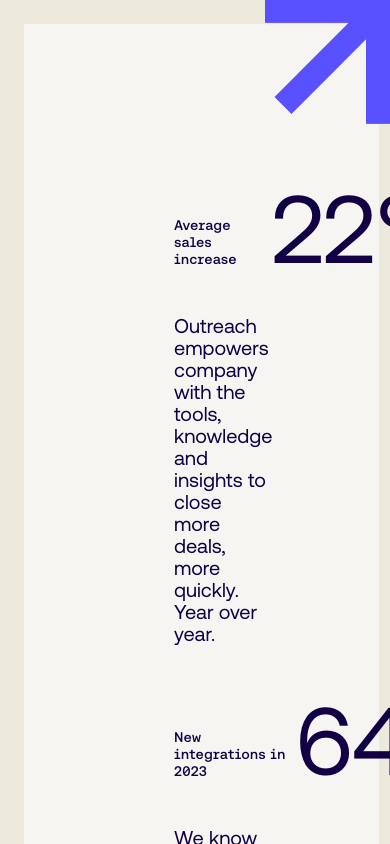
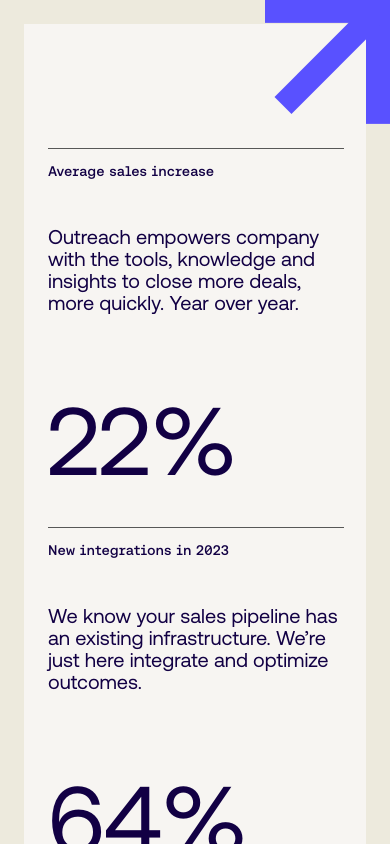
Before and after one commit to ErickRoo/pxpl, a Next.js app: page /components/Stats in a window 390 px wide. Shown: the top 844 px of the page. Built offline with nearby package versions, Linux system fonts and the light colour scheme.

Commit message:
fix: set size for mobile version

```diff
--- a/components/blocks/stats/stats.module.scss
+++ b/components/blocks/stats/stats.module.scss
@@ -40,21 +40,79 @@
   background-color: theme('colors.butterCream');
 
   margin: auto;
-  padding: 15.6rem 20.5rem 20.4rem 15rem;
+  padding: 12.4rem 2.2rem 1.5rem 2.4rem;
+
+  @screen md {
+    padding: 9.6rem 10rem 1.6rem 6.8rem;
+  }
+
+  @screen lg {
+    padding: 12.8rem 14rem 8.6rem 9rem;
+  }
+
+  @screen xl {
+    padding: 15.6rem 20.4rem 9.8rem 15rem;
+  }
+
 }
 
 .row {
   border-top: 1.5px solid theme('colors.steel');
   display: flex;
+  flex-direction: column;
   justify-content: space-between;
-  min-height: 30rem;
+
+  @screen md {
+    flex-direction: row;
+    min-height: 25.7rem;
+  }
+
+  @screen lg {
+    min-height: 26.5rem;
+  }
+
+  @screen xl {
+    min-height: 30rem;
+  }
 }
 
 .leftSide {
-  max-width: 39.5rem;
-  padding-top: 2.2rem;
+  > p {
+    margin-bottom: 2.4rem;
+  }
 
-  > p {
-    margin-bottom: 4.8rem;
+  @screen md {
+    max-width: 18.4rem;
+
+    > p {
+      margin-bottom: 3.2rem;
+    }
+  }
+
+  @screen lg {
+    max-width: 30rem;
+
+    > p {
+      margin-bottom: 4.8rem;
+    }
+  }
+
+  @screen xl {
+    max-width: 39.5rem;
   }
 }
+
+.rightSide {
+  padding-top: 3.2rem;
+  padding-bottom: 3.8rem;
+
+  @screen md {
+    padding-top: 2.2rem;
+    font-size: 14.4rem;
+  }
+
+  @screen xl {
+    padding-top: 0;
+    font-size: 24rem;
+  }
+}
--- a/components/blocks/stats/stats.tsx
+++ b/components/blocks/stats/stats.tsx
@@ -22,20 +22,20 @@ const StatsBlock:FunctionComponent<{ block: StatsInterface }> = ({ block }) => {
               <ArrowCorner className={styles.arrowCorner} />
               <div className={styles.wrapper}>
                 <div className={styles.row}>
-                  <div className={styles.leftSide}>
+                  <div className={`${styles.leftSide} pt-[2.4rem] md:pt-[2.2rem]`}>
                     <p className="eyebrow">{top.headline}</p>
                     <h6 className="typo-h6">{top.description}</h6>
                   </div>
-                  <div className="typo-stats">
+                  <div className={`typo-stats ${styles.rightSide}`}>
                     {top.stat}
                   </div>
                 </div>
                 <div className={styles.row}>
-                  <div className={styles.leftSide}>
+                  <div className={`${styles.leftSide} pt-[2.4rem] md:pt-[2.6rem]`}>
                     <p className="eyebrow">{bottom.headline}</p>
                     <h6 className="typo-h6">{bottom.description}</h6>
                   </div>
-                  <div className="typo-stats">
+                  <div className={`typo-stats ${styles.rightSide}`}>
                     {bottom.stat}
                   </div>
                 </div>
```
